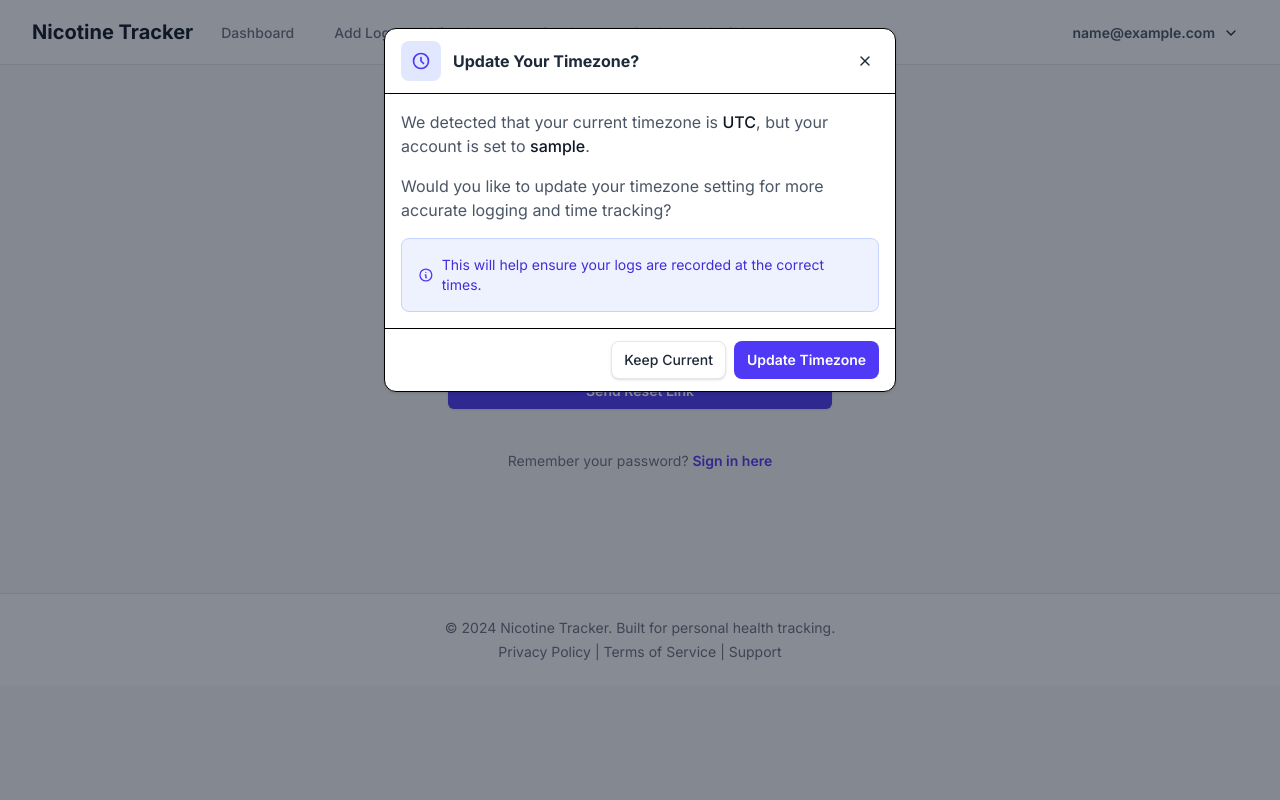
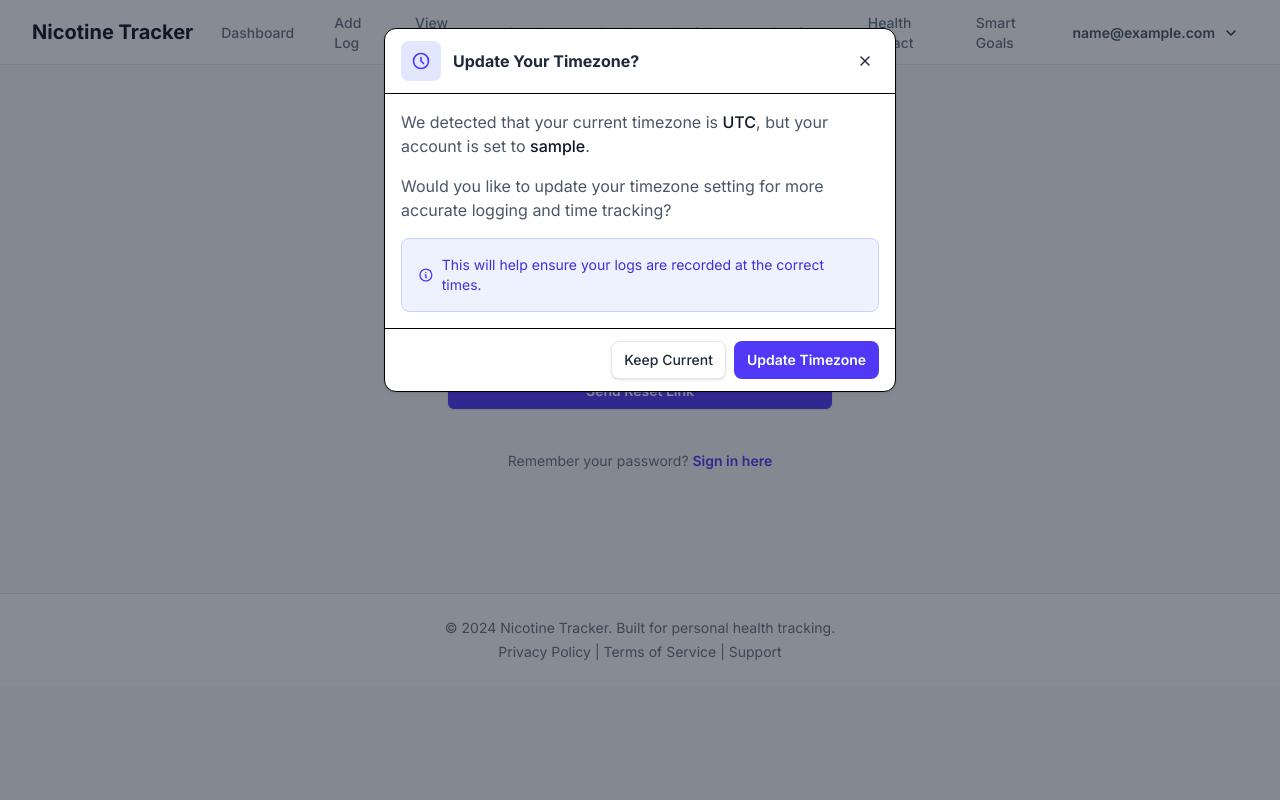
Before and after one commit to MAbbara/Nicotine-Tracker, a Flask app: page /auth/forgot_password in a window 1280 px wide. Run offline with Flask 3, Linux system fonts and the light colour scheme; the visitor is signed in with stand-in values (Sample User, id 1).

Commit message:
Update navigation to include new features

```diff
--- a/templates/base.html
+++ b/templates/base.html
@@ -69,6 +69,18 @@
           <a href="{{ url_for('insights.insights_page') }}"
              class="{% if current_endpoint == 'insights.insights_page' %}border-indigo-500 text-gray-900 dark:text-white{% else %}border-transparent text-gray-500 hover:text-gray-700 hover:border-gray-300 dark:text-gray-300 dark:hover:text-white{% endif %} inline-flex items-center px-1 pt-1 border-b-2 text-sm font-medium">
             Insights
+          </a>
+          <a href="{{ url_for('cravings.cravings_page') }}"
+             class="{% if current_endpoint == 'cravings.cravings_page' %}border-indigo-500 text-gray-900 dark:text-white{% else %}border-transparent text-gray-500 hover:text-gray-700 hover:border-gray-300 dark:text-gray-300 dark:hover:text-white{% endif %} inline-flex items-center px-1 pt-1 border-b-2 text-sm font-medium">
+            Cravings
+          </a>
+          <a href="{{ url_for('health_impact.index') }}"
+             class="{% if current_endpoint == 'health_impact.index' %}border-indigo-500 text-gray-900 dark:text-white{% else %}border-transparent text-gray-500 hover:text-gray-700 hover:border-gray-300 dark:text-gray-300 dark:hover:text-white{% endif %} inline-flex items-center px-1 pt-1 border-b-2 text-sm font-medium">
+            Health Impact
+          </a>
+          <a href="{{ url_for('flexible_goals.index') }}"
+             class="{% if current_endpoint == 'flexible_goals.index' %}border-indigo-500 text-gray-900 dark:text-white{% else %}border-transparent text-gray-500 hover:text-gray-700 hover:border-gray-300 dark:text-gray-300 dark:hover:text-white{% endif %} inline-flex items-center px-1 pt-1 border-b-2 text-sm font-medium">
+            Smart Goals
           </a>
         </div>
       </div>
@@ -151,6 +163,18 @@
       <a href="{{ url_for('insights.insights_page') }}"
          class="{% if current_endpoint == 'insights.insights_page' %}bg-indigo-50 border-indigo-500 text-indigo-700 dark:bg-gray-700 dark:border-indigo-500 dark:text-indigo-300{% else %}border-transparent text-gray-500 hover:text-gray-700 hover:border-gray-300 hover:bg-gray-50 dark:text-gray-300 dark:hover:text-white dark:hover:bg-gray-700{% endif %} block pl-3 pr-4 py-2 border-l-4 text-base font-medium">
         Insights
+      </a>
+      <a href="{{ url_for('cravings.cravings_page') }}"
+         class="{% if current_endpoint == 'cravings.cravings_page' %}bg-indigo-50 border-indigo-500 text-indigo-700 dark:bg-gray-700 dark:border-indigo-500 dark:text-indigo-300{% else %}border-transparent text-gray-500 hover:text-gray-700 hover:border-gray-300 hover:bg-gray-50 dark:text-gray-300 dark:hover:text-white dark:hover:bg-gray-700{% endif %} block pl-3 pr-4 py-2 border-l-4 text-base font-medium">
+        Cravings
+      </a>
+      <a href="{{ url_for('health_impact.index') }}"
+         class="{% if current_endpoint == 'health_impact.index' %}bg-indigo-50 border-indigo-500 text-indigo-700 dark:bg-gray-700 dark:border-indigo-500 dark:text-indigo-300{% else %}border-transparent text-gray-500 hover:text-gray-700 hover:border-gray-300 hover:bg-gray-50 dark:text-gray-300 dark:hover:text-white dark:hover:bg-gray-700{% endif %} block pl-3 pr-4 py-2 border-l-4 text-base font-medium">
+        Health Impact
+      </a>
+      <a href="{{ url_for('flexible_goals.index') }}"
+         class="{% if current_endpoint == 'flexible_goals.index' %}bg-indigo-50 border-indigo-500 text-indigo-700 dark:bg-gray-700 dark:border-indigo-500 dark:text-indigo-300{% else %}border-transparent text-gray-500 hover:text-gray-700 hover:border-gray-300 hover:bg-gray-50 dark:text-gray-300 dark:hover:text-white dark:hover:bg-gray-700{% endif %} block pl-3 pr-4 py-2 border-l-4 text-base font-medium">
+        Smart Goals
       </a>
     </div>
     <div class="pt-4 pb-3 border-t border-gray-200 dark:border-gray-700">
```
